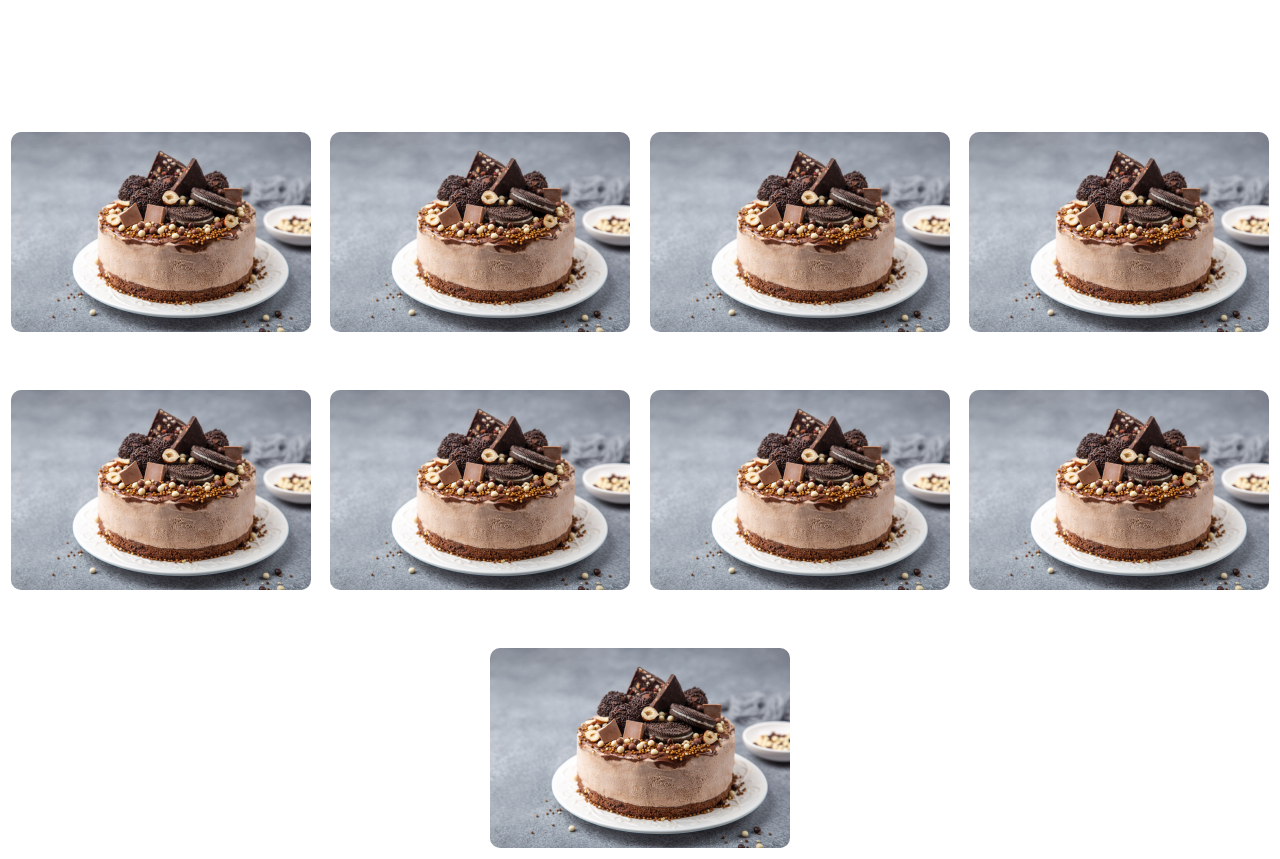
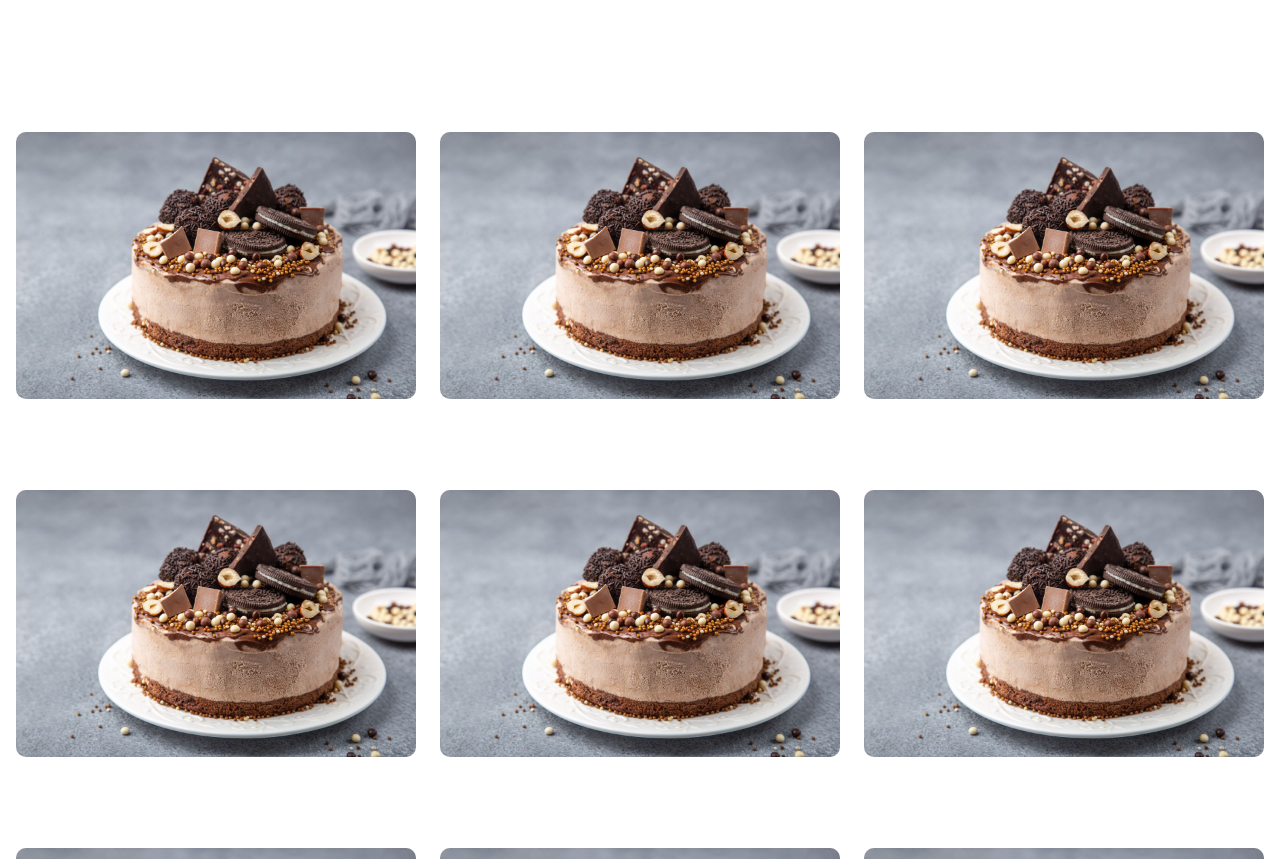
Before and after one commit to Pietro907/gelateria-mont-cakes-app, an Angular app: page /lattosio in a window 1280 px wide. Shown: the part 820-1679 px from the top of the page. Built offline with nearby package versions, Linux system fonts and the light colour scheme.

Commit message:
add fix rotateX on card img

```diff
--- a/src/app/componenti/card/card.component.css
+++ b/src/app/componenti/card/card.component.css
@@ -1,7 +1,7 @@
 
 .card_imgs{
-    width: 300px;
-    height: 250px;
+    width: 400px;
+    height: 350px;
     border-radius: 10px;
     position: relative;
 }
@@ -14,19 +14,12 @@
     perspective: 1000px;
 
 }
-.under_img_big{
-    width: 100%;
-    height: 100%;
-    border: 2px solid red;
-}
-.img_small{
-    width: 150px;
-    height: 150px;
-    position: absolute;
-    top: 0;
-    left: 0;
-    perspective: 1000px;
 
+.img_under_big{
+    width: 400px;
+    height: 100px;
+    border-top-left-radius: 10px;
+    border-top-right-radius: 10px;
 }
 
 .img_open{
@@ -38,7 +31,7 @@
         transform: rotateX(0deg);
     }
     100%{
-        transform: rotateX(150deg);
+        transform: rotateX(102deg);
     }
 }
 
@@ -48,7 +41,7 @@
 }
 @keyframes close {
     0%{
-        transform: rotateX(150deg);
+        transform: rotateX(102deg);
     }
     100%{
         transform: rotateX(0deg);
--- a/src/app/componenti/card/card.component.html
+++ b/src/app/componenti/card/card.component.html
@@ -1,13 +1,17 @@
+<div (click)="open()" class="card_imgs">
 
-            <div (click)="open()" class="card_imgs">
+    <img class="img_big" src="../../../assets/img/le-torte-gelato.jpg" alt="">
 
-                    <img class="img_big" src="../../../assets/img/le-torte-gelato.jpg" alt="">
+    <img class="img_under_big" src="../../../assets/img/Il gelato artigianale 1920x1080.jpg" alt="">
 
+    <h3 style="color: red; text-align: center;">Fragola</h3>
+    <p style="color: red;">description: </p>
+    <span>
+        <ul style="display: flex; justify-content: space-evenly;">
+            <li>latte</li>
+            <li>saccarosio</li>
+            <li>fragole</li>
+        </ul>
+    </span>
 
-                <!-- <div (click)="close()" class="under_img_big">
-                    <img class="img_small" src="../../../assets/img/le-torte-gelato.jpg" alt="">
-                </div> -->
-               <!--  <h3 style="color: red;">title</h3>
-                <p style="color: red;">description</p> -->
-
-            </div>
+</div>
--- a/src/app/page/i-nostri-gelati/lattosio/lattosio.component.ts
+++ b/src/app/page/i-nostri-gelati/lattosio/lattosio.component.ts
@@ -25,7 +25,7 @@ export class LattosioComponent {
       elBigImg[index].classList.remove('img_close');
 
       setTimeout(() => {
-        elBigImg[index].style.transform = 'rotateX(150deg)';
+        elBigImg[index].style.transform = 'rotateX(102deg)';
       }, 500);
 
       console.log(this.isActive + ' è attivo');
```
